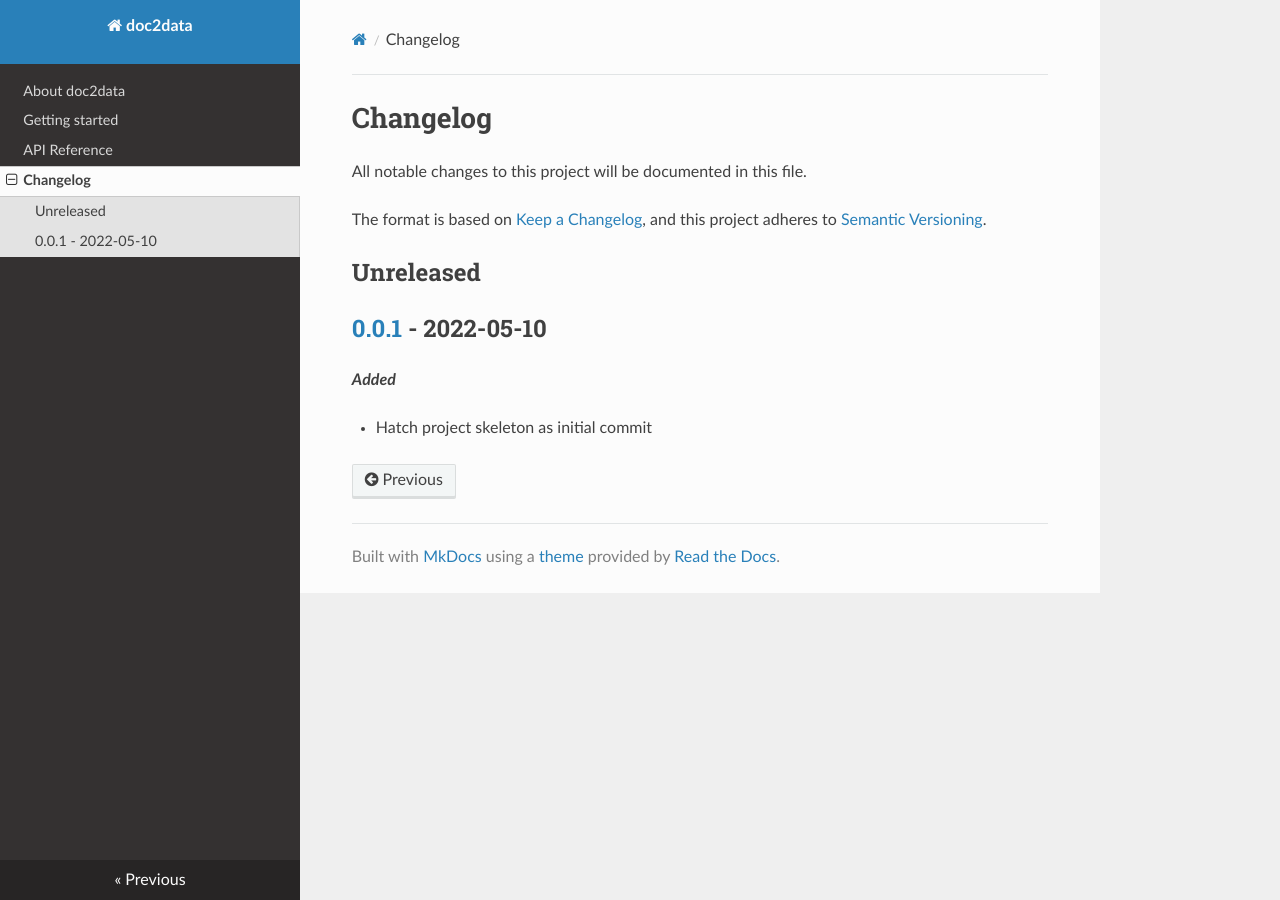
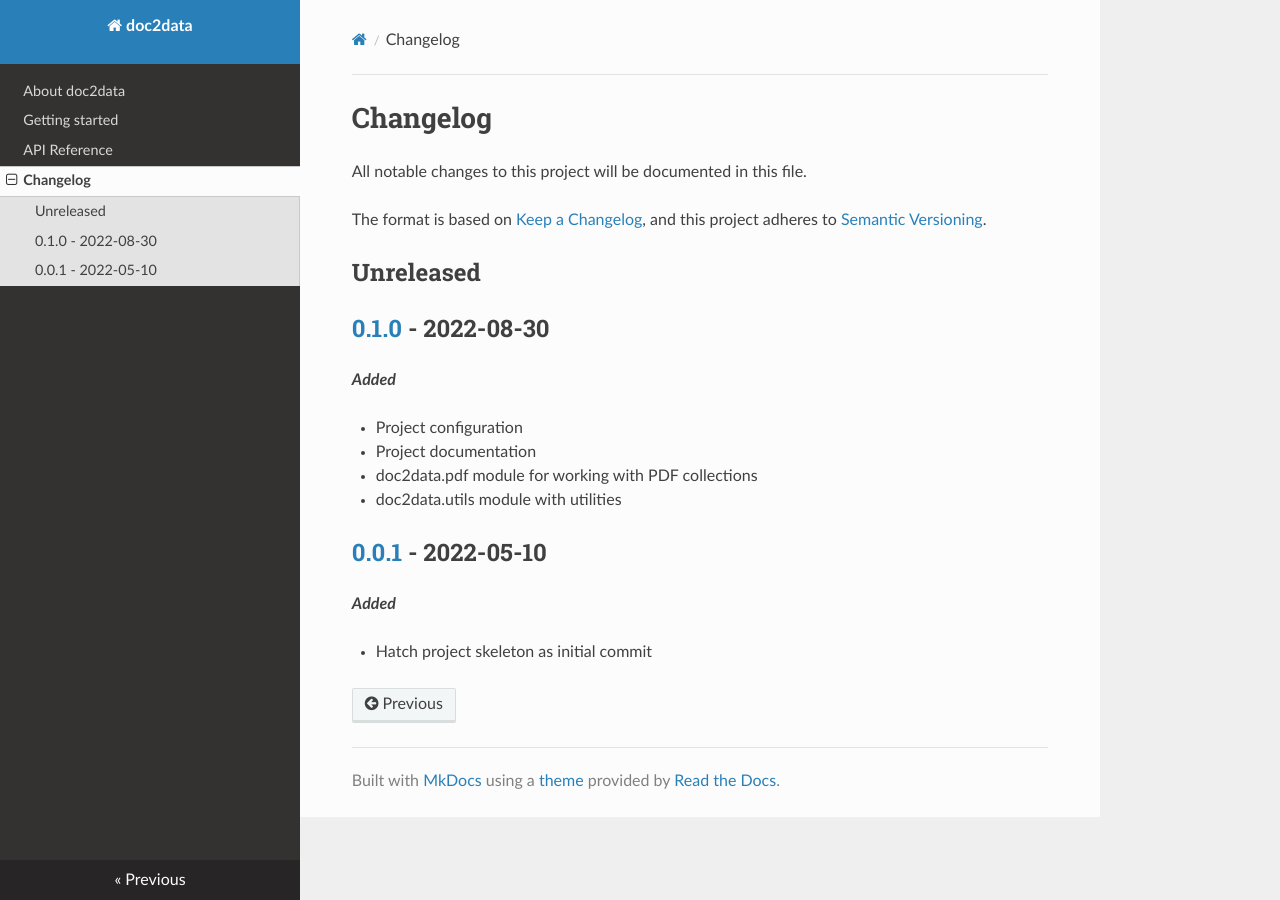
Before and after one commit to serge724/doc2data, an MkDocs documentation site: the page built from docs/changelog.md, in a window 1280 px wide. Built offline with MkDocs 1.6.1, drawn with Linux system fonts in a browser that asks for light colours; nearby versions of some CDN libraries.

Commit message:
Release doc2data v0.1.0

```diff
--- a/doc2data/__init__.py
+++ b/doc2data/__init__.py
@@ -4,4 +4,4 @@
 
 """doc2data - Integrated document processing with machine learning."""
 
-__version__ = "0.0.1"
+__version__ = "0.1.0"
--- a/docs/changelog.md
+++ b/docs/changelog.md
@@ -7,6 +7,15 @@ and this project adheres to [Semantic Versioning](https://semver.org/spec/v2.0.0
 
 ## Unreleased
 
+## [0.1.0](https://github.com/serge724/doc2data/tree/v0.1.0) - 2022-08-30
+
+***Added***
+
+- Project configuration
+- Project documentation
+- doc2data.pdf module for working with PDF collections
+- doc2data.utils module with utilities
+
 ## [0.0.1](https://github.com/serge724/doc2data/tree/v0.0.1) - 2022-05-10
 
 ***Added***
```
